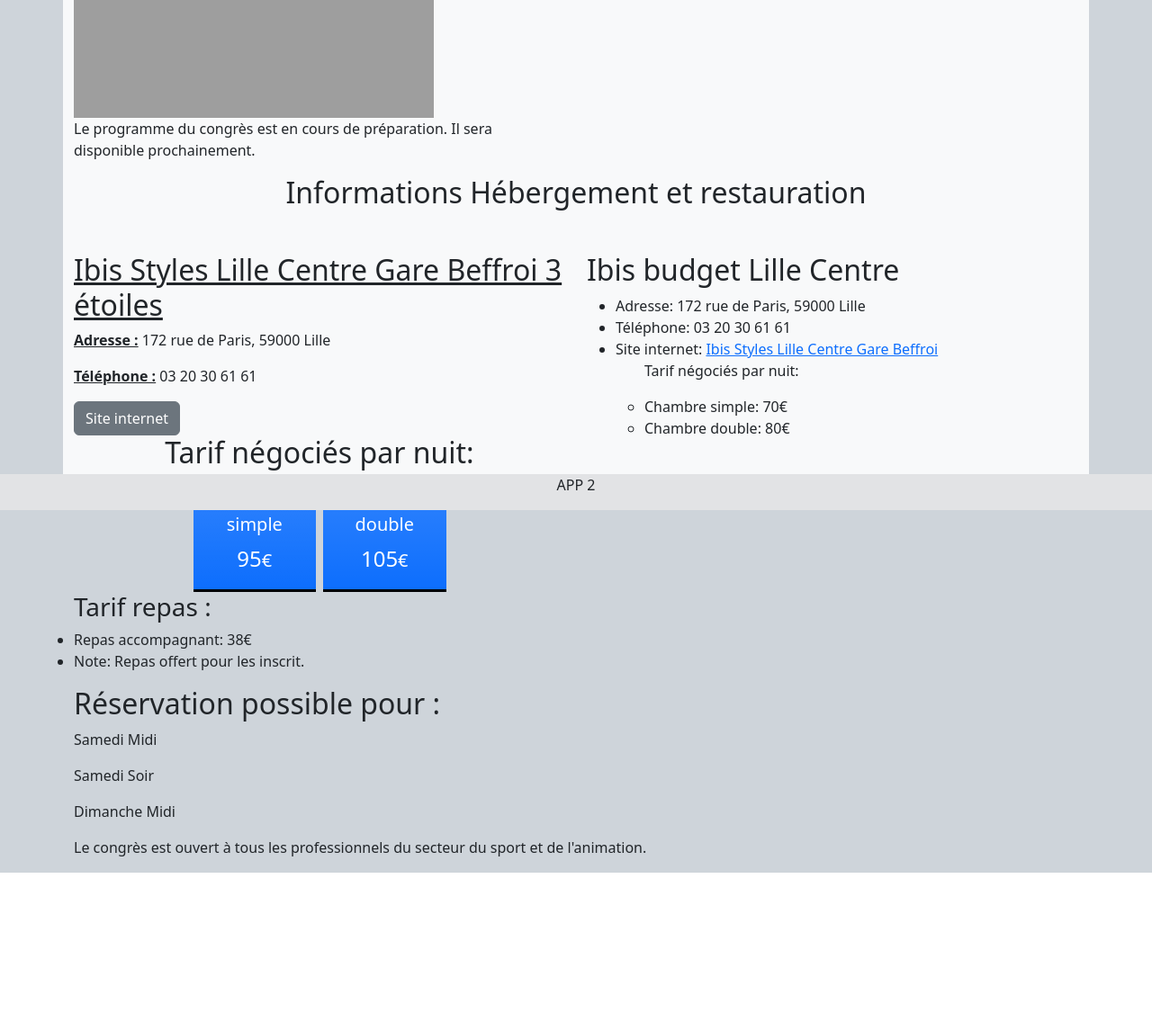
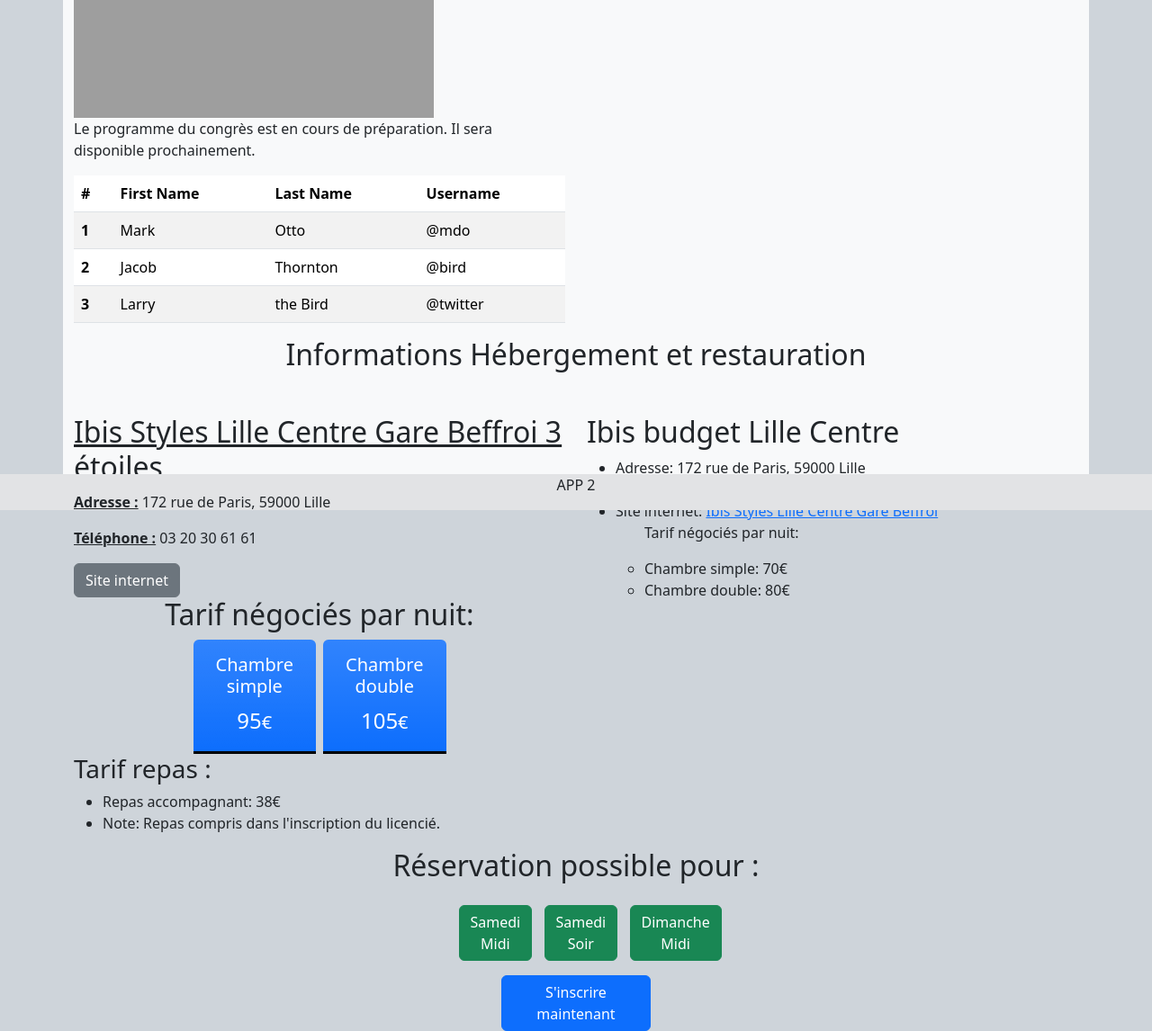
Before and after one commit to MDL-2023-2024/client, a Symfony app: template templates/home/index.html.twig in a window 1280 px wide. Shown: the part 339-1485 px from the top of the page at 90% size. Before the commit the page ends 1309 px from the top, so only its background shows below. Run offline with Twig, Linux system fonts and the light colour scheme; the template is opened without the code that fills it, so the values that code supplies are empty; some libraries are stand-ins or nearby versions; grey boxes are pictures that could not be loaded.

Commit message:
🔧Ajout d'une table temporaire qui contiendrais les activiter

```diff
--- a/templates/home/index.html.twig
+++ b/templates/home/index.html.twig
@@ -11,16 +11,48 @@
 				<h1>Le 7 et 8 Septembre 2024</h1>
 				<img src="{{ asset('img/affiche') }}" ald="Affiche du congrès">
 				<p>Le programme du congrès est en cours de préparation. Il sera disponible prochainement.</p>
+				<table class="table table-striped table-hover">
+					<thead>
+						<tr>
+							<th scope="col">#</th>
+							<th scope="col">First Name</th>
+							<th scope="col">Last Name</th>
+							<th scope="col">Username</th>
+						</tr>
+					</thead>
+					<tbody>
+						<tr>
+							<th scope="row">1</th>
+							<td>Mark</td>
+							<td>Otto</td>
+							<td>@mdo</td>
+						</tr>
+						<tr>
+							<th scope="row">2</th>
+							<td>Jacob</td>
+							<td>Thornton</td>
+							<td>@bird</td>
+						</tr>
+						<tr>
+							<th scope="row">3</th>
+							<td>Larry</td>
+							<td>the Bird</td>
+							<td>@twitter</td>
+						</tr>
+					</tbody>
+				</table>
 			</div>
 		</div>
 		<div class="row align-items-start">
 			<h2 class="text-center mb-5">Informations Hébergement et restauration</h2>
 			<div class="col">
 				<h2 class="text-decoration-underline">Ibis Styles Lille Centre Gare Beffroi 3 étoiles</h2>
-				<p class="list-group-item"><span class ="fw-bold text-decoration-underline">Adresse :</span> 172 rue de Paris, 59000 Lille</p>
 				<p class="list-group-item">
-					<span class ="fw-bold text-decoration-underline">Téléphone :</span>
-					 03 20 30 61 61
+					<span class="fw-bold text-decoration-underline">Adresse :</span>
+					172 rue de Paris, 59000 Lille</p>
+				<p class="list-group-item">
+					<span class="fw-bold text-decoration-underline">Téléphone :</span>
+					03 20 30 61 61
 				</p>
 				<a href="https://all.accor.com/ssr/app/accor/rates/1384/index.fr.shtml?dateIn=2023-09-08&nights=2&compositions=1&stayplus=false&snu=false&accessibleRooms=false&destination=">
 					<button class="btn btn-secondary">
@@ -62,19 +94,28 @@
 					</ul>
 				</ul>
 			</div>
-			<h3>Tarif repas :
-			</h3>
-			<ul>
-				<li>Repas accompagnant: 38€</li>
-				<li>Note: Repas offert pour les inscrit.</li>
-			</ul>
-			<div class="reservation">
-				<h2>Réservation possible pour :</h2>
-				<p>Samedi Midi</p>
-				<p>Samedi Soir</p>
-				<p>Dimanche Midi</p>
+		</div>
+		<h3>Tarif repas :</h3>
+		<ul>
+			<li>Repas accompagnant: 38€</li>
+			<li>Note: Repas compris dans l'inscription du licencié.</li>
+		</ul>
+		<h2 class="text-center">Réservation possible pour :</h2>
+		<div class="mt-4 row align-items-start justify-content-center text-center">
+			<div class="col-1">
+				<button class="btn btn-success">Samedi Midi</button>
 			</div>
-			<p>Le congrès est ouvert à tous les professionnels du secteur du sport et de l'animation.</p>
+			<div class="col-1">
+				<button class="btn btn-success">Samedi Soir</button>
+			</div>
+			<div class="col-1">
+				<button class="btn btn-success">Dimanche Midi</button>
+			</div>
+		</div>
+		<div class="mt-3 mb-3 row align-items-start justify-content-center text-center">
+			<div class="col-2">
+				<button class="btn btn-primary">S'inscrire maintenant</button>
+			</div>
 		</div>
 	</section>
 {% endblock %}
```
